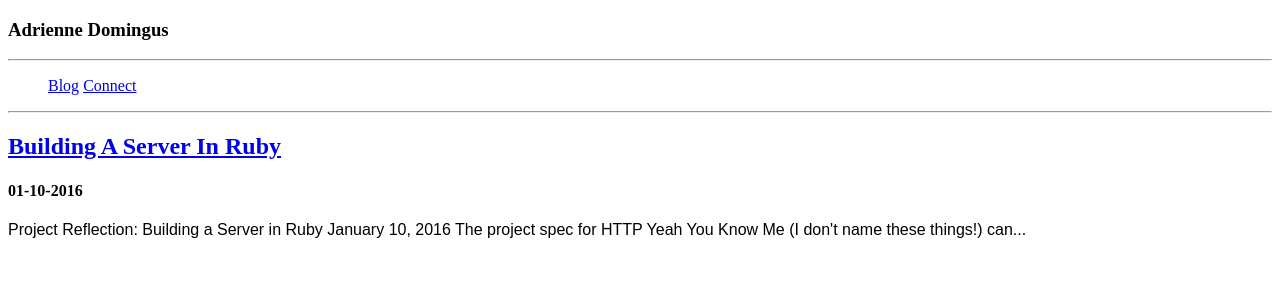
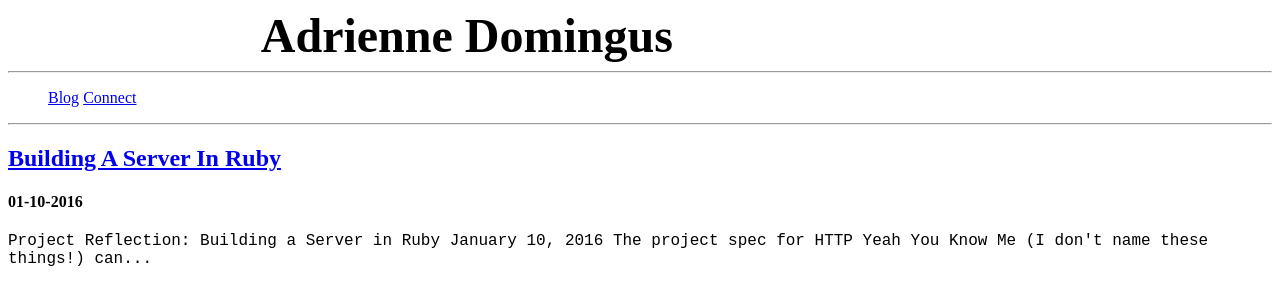
Before and after one commit to adriennedomingus/adriennedomingus.github.io, a Jekyll site: the page built from index.html, in a window 1280 px wide. Shown: the top 305 px of the page. Built offline with Jekyll 4.4.1, drawn with Linux system fonts in a browser that asks for light colours.

Commit message:
header layout

```diff
--- a/_includes/header.html
+++ b/_includes/header.html
@@ -6,7 +6,7 @@
   <link href="/css/styles.css" rel="stylesheet">
 </head>
 <body>
-  <h3>{{ site.title }}</h3>
+  <h3 id="site-title">{{ site.title }}</h3>
   <div>
     <hr>
     <ul>
--- a/css/styles.css
+++ b/css/styles.css
@@ -1,9 +1,14 @@
 p {
- font-family: sans-serif;
+ font-family: "Courier New", Courier, monospace;
+}
+
+#site-title {
+  font-size: 3em;
+  margin: auto;
+  width: 60%
 }
 
 .code {
-  font-family: monospace;
   font-size: 1.25em;
   background-color: #d3cfcf;
 }
@@ -11,6 +16,8 @@ p {
 .menu-bar {
   list-style-type: none;
   display: inline;
+  margin: auto;
+  width: 25%;
 }
 
 .link-logos {
```
